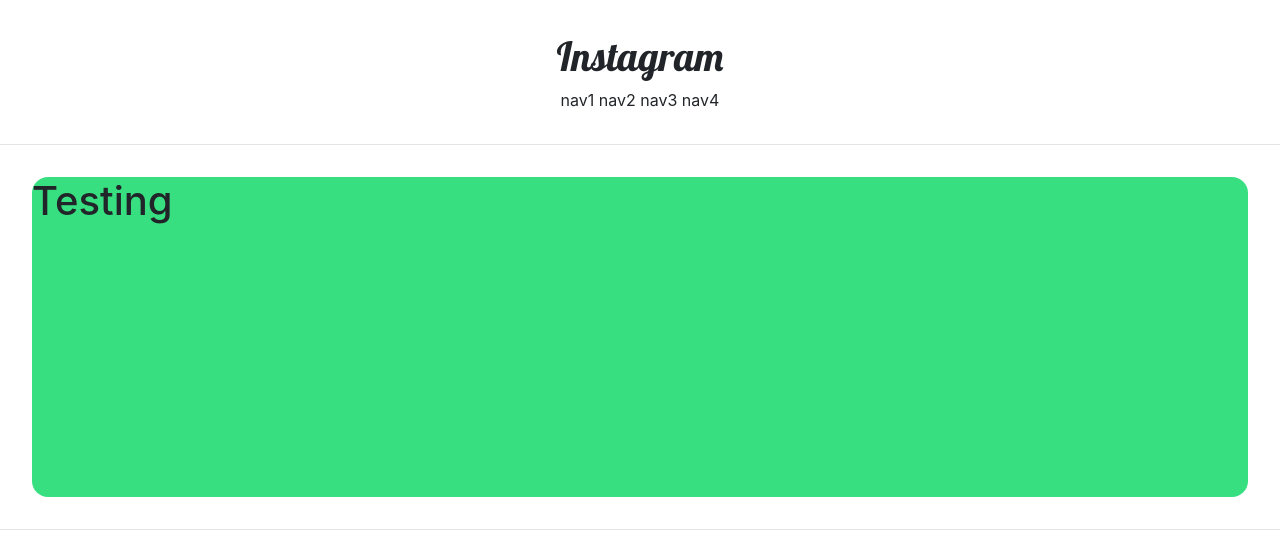
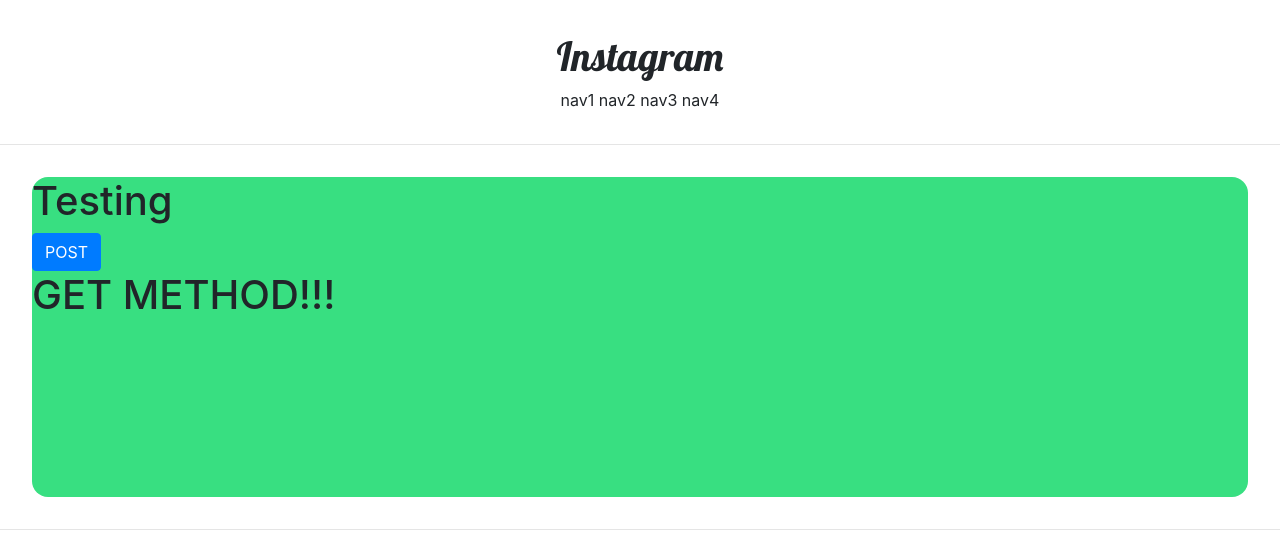
Before and after one commit to uthem150/insta_project, a Django app: page /account/hello_world/ in a window 1280 px wide. Shown: the top 559 px of the page. Run offline with Django 5.2, Linux system fonts and the light colour scheme.

Commit message:
GET, POST

```diff
--- a/accountapp/templates/accountapp/hello_world.html
+++ b/accountapp/templates/accountapp/hello_world.html
@@ -4,6 +4,16 @@
 
     <div style="height: 20rem; background-color: #38df81; border-radius: 1rem; margin: 2rem;">
         <h1>Testing</h1>
+
+        <!-- "/account/hello_world/" URL로 POST 방식으로 전송 -->
+        <form action="/account/hello_world/" method="post">
+            {% csrf_token %} <!--Django에서 CSRF공격을 방지하기 위해 사용되는 템플릿 태그 (웹 애플리케이션에서 인증된 사용자의 권한을 이용하여 악의적인 요청을 보내는 공격)-->
+            <input type="submit" class="btn btn-primary" value="POST">
+        </form>
+
+        <h1>
+            {{ text }}
+        </h1>
     </div>
 
 {% endblock %}
--- a/accountapp/views.py
+++ b/accountapp/views.py
@@ -5,4 +5,8 @@
 
 
 def hello_world(request):
-    return render(request, 'accountapp/hello_world.html') #accountapp 폴더 내부의 hello_world파일 가져오기 (header, footer는 변하지x)
+
+    if request.method == "POST":
+        return render(request, 'accountapp/hello_world.html', context={'text': 'POST METHOD!!!'}) #accountapp 폴더 내부의 hello_world파일 가져오기 (header, footer는 변하지x)
+    else:
+        return render(request, 'accountapp/hello_world.html', context={'text': 'GET METHOD!!!'})
```
